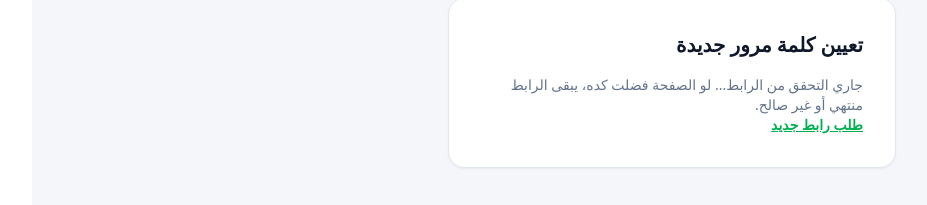
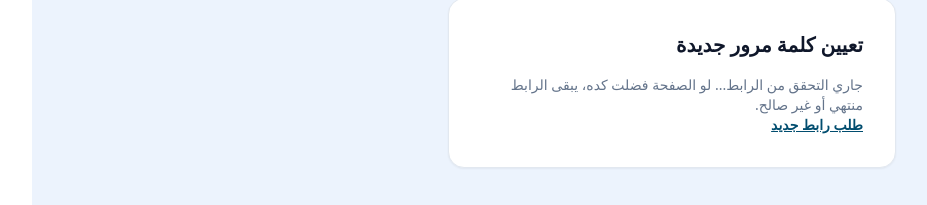
Before and after one commit to hassangaballah374-tech/fast-order-page, a Next.js app: page /reset-password in a window 1280 px wide. Shown: the part 317-522 px from the top of the page, without its empty margins (32-959 px from the left). Built offline with nearby package versions, Linux system fonts and the light colour scheme; no server answers.

Commit message:
Update page.js

```diff
--- a/app/reset-password/page.js
+++ b/app/reset-password/page.js
@@ -37,9 +37,9 @@ export default function ResetPasswordPage() {
     setTimeout(() => router.replace('/register'), 2500);
   };
 
-  const inp = 'w-full p-3 rounded-xl border border-slate-300 bg-slate-50 outline-none text-sm focus:border-[#00B050] focus:bg-white';
+  const inp = 'w-full p-3 rounded-xl border border-slate-300 bg-slate-50 outline-none text-sm focus:border-[#014D6F] focus:bg-white';
   return (
-    <div dir="rtl" className="min-h-screen bg-[#F4F6F9] flex items-center justify-center px-4 font-sans">
+    <div dir="rtl" className="min-h-screen bg-[#ECF3FD] flex items-center justify-center px-4 font-sans">
       <div className="w-full max-w-md bg-white rounded-2xl border border-slate-200 shadow-sm p-6 sm:p-8">
         <h1 className="text-xl font-black mb-1 text-slate-900">تعيين كلمة مرور جديدة</h1>
         {done ? (
@@ -47,7 +47,7 @@ export default function ResetPasswordPage() {
         ) : !ready ? (
           <div className="text-sm text-slate-500 mt-4 space-y-3">
             <p>جاري التحقق من الرابط... لو الصفحة فضلت كده، يبقى الرابط منتهي أو غير صالح.</p>
-            <Link href="/register" className="text-[#00B050] font-black underline">طلب رابط جديد</Link>
+            <Link href="/register" className="text-[#014D6F] font-black underline">طلب رابط جديد</Link>
           </div>
         ) : (
           <form onSubmit={submit} className="space-y-4 mt-4 text-xs font-bold">
@@ -63,7 +63,7 @@ export default function ResetPasswordPage() {
               <input type={show ? 'text' : 'password'} autoComplete="new-password" dir="ltr" value={p2} onChange={(e) => setP2(e.target.value)} className={inp} required />
             </div>
             {msg ? <p className="text-rose-600">{msg}</p> : null}
-            <button type="submit" disabled={busy} className="w-full py-3 bg-[#00B050] hover:bg-[#009644] text-white rounded-xl text-sm font-black cursor-pointer disabled:opacity-60">{busy ? 'جاري الحفظ...' : 'حفظ كلمة المرور'}</button>
+            <button type="submit" disabled={busy} className="w-full py-3 bg-[#014D6F] hover:bg-[#013A55] text-white rounded-xl text-sm font-black cursor-pointer disabled:opacity-60">{busy ? 'جاري الحفظ...' : 'حفظ كلمة المرور'}</button>
           </form>
         )}
       </div>
```
